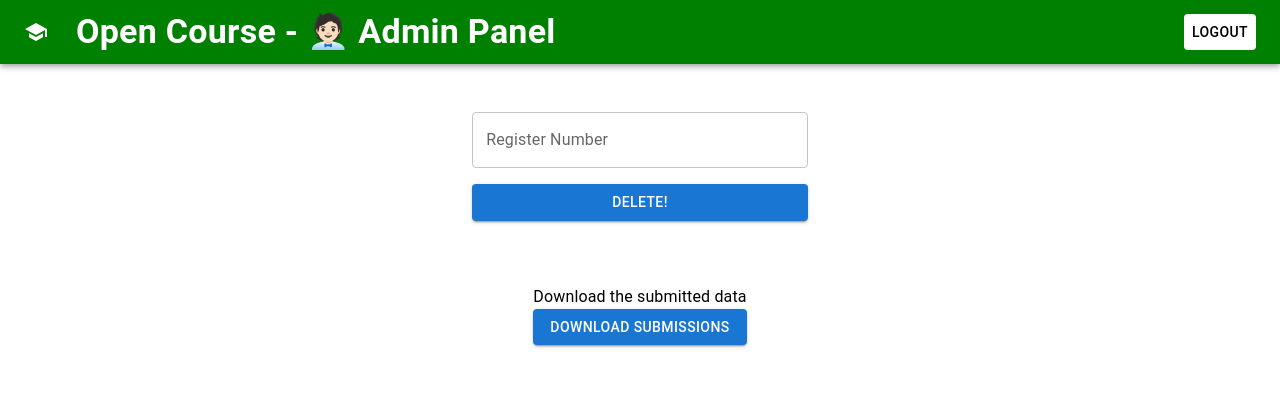
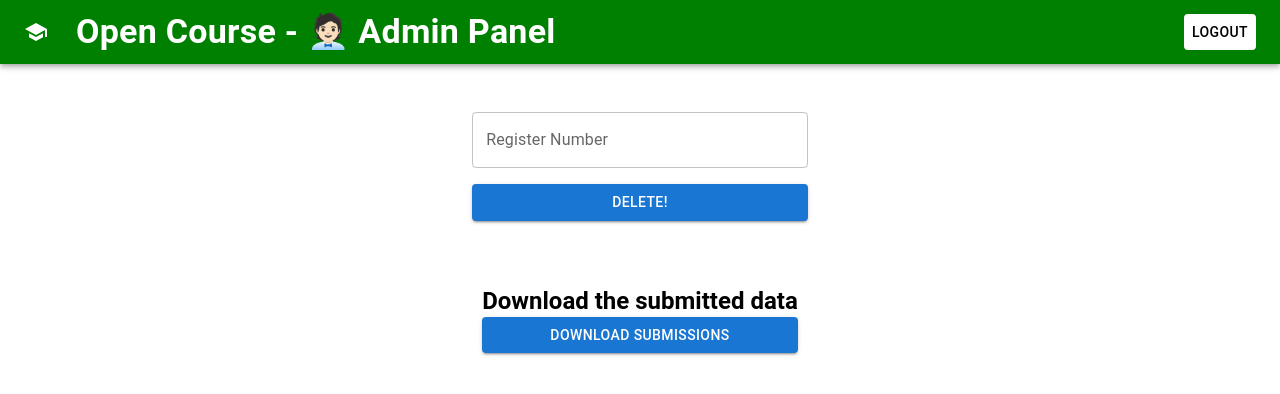
Before and after one commit to 4rjunc/opencourse-webapp, a React (Vite) app in the folder openFrontend/: page /administrator in a window 1280 px wide. Shown: the top 394 px of the page. Built offline with nearby package versions, Linux system fonts and the light colour scheme; sample sign-in values are in the browser's storage.

Commit message:
🐍Formatting

```diff
--- a/openFrontend/src/components/Administrator.jsx
+++ b/openFrontend/src/components/Administrator.jsx
@@ -136,7 +136,13 @@ const Administrator = () => {
             paddingTop: "3rem",
           }}
         >
-        <Typography>Download the submitted data</Typography>
+          <Typography
+            variant="h5"
+            component="div"
+            sx={{ flexGrow: 1, fontWeight: 600 }}
+          >
+            Download the submitted data
+          </Typography>
           <Button
             fullWidth
             variant="contained"
```
